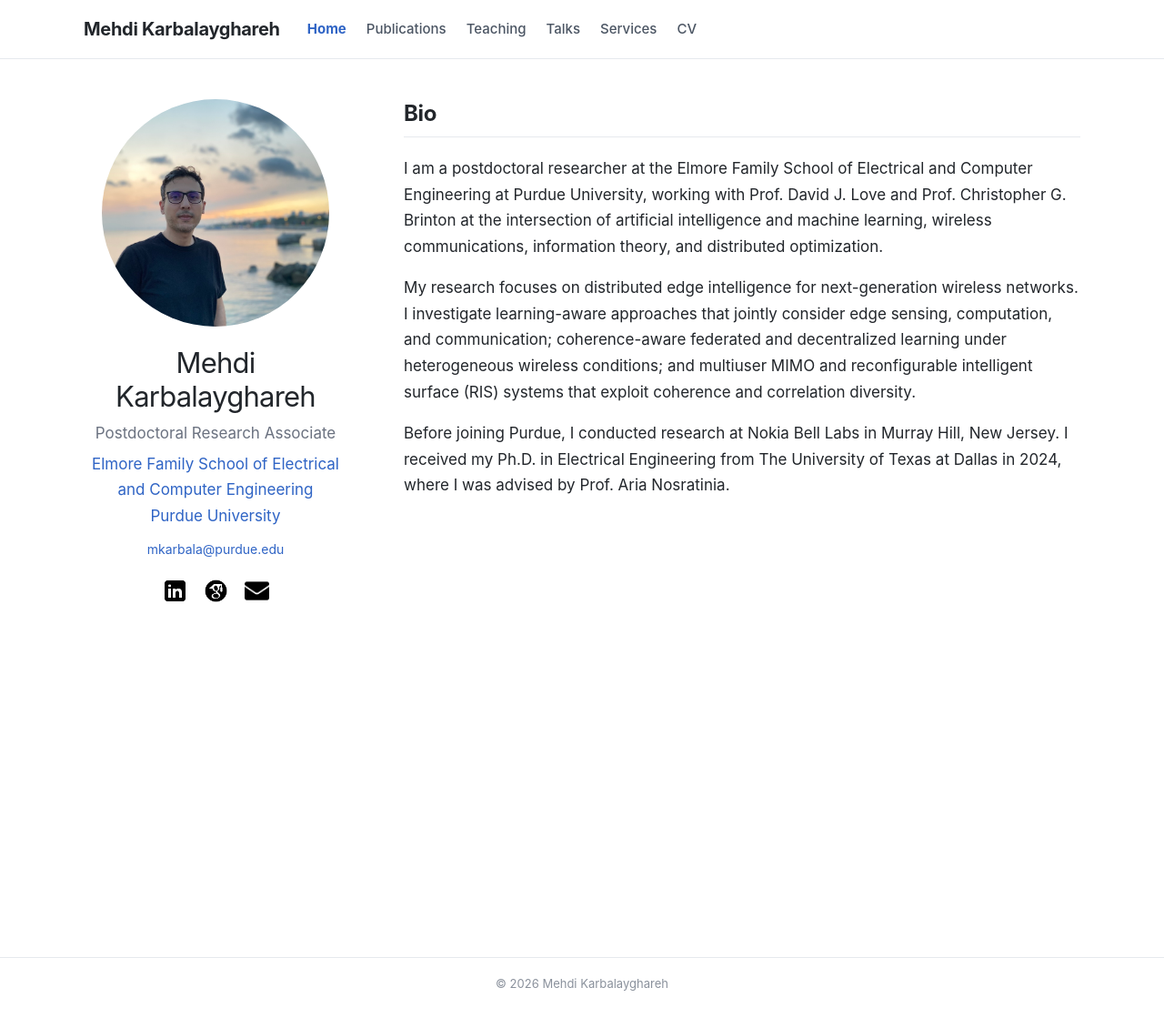
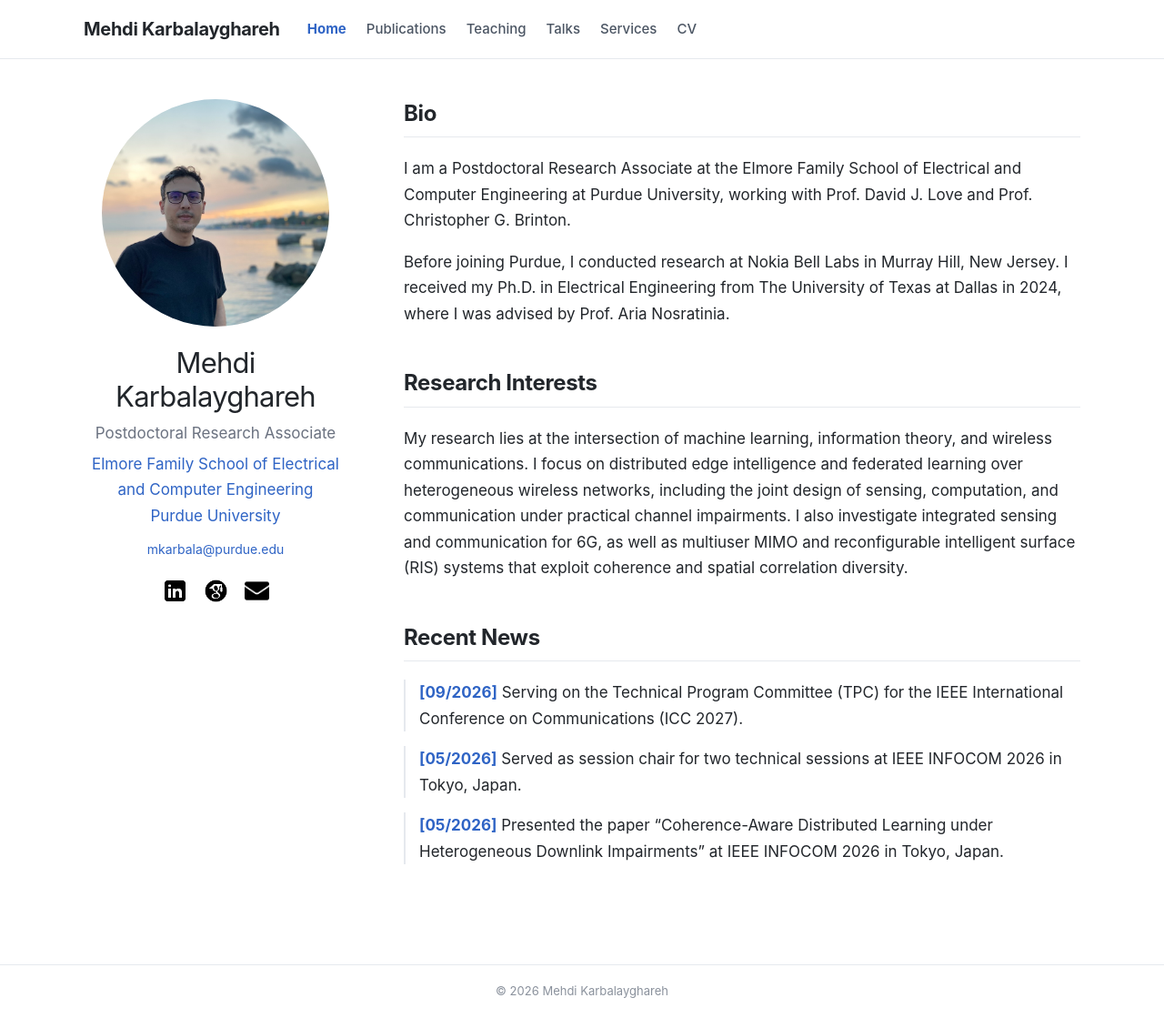
Before and after one commit to mkarbalaygh/mkarbalaygh.github.io, a Jekyll site: the page built from index.md, in a window 1280 px wide and 1119 px high. Shown: the whole window at 91% size. Built offline with Jekyll 4.4.1, drawn with Linux system fonts in a browser that asks for light colours; comment, search, counter and statistics services are not loaded.

Commit message:
Add homepage research and recent news sections
* Separate Bio and Research Interests; add recent news

* List MobiHoc before Physical Communication

* Style homepage recent news list

```diff
--- a/assets/css/style.css
+++ b/assets/css/style.css
@@ -274,6 +274,25 @@ body.home .page-content {
   font-weight: 700;
 }
 
+/* Homepage recent news */
+.news-list {
+  list-style: none;
+  padding: 0;
+  margin: 0;
+}
+
+.news-list li {
+  margin: 0 0 16px;
+  padding-left: 15px;
+  border-left: 2px solid var(--border);
+}
+
+.news-date {
+  font-weight: 700;
+  color: var(--accent);
+  white-space: nowrap;
+}
+
 /* Existing content pages */
 .page-content > div[style*="max-width"] {
   max-width: none !important;
--- a/index.md
+++ b/index.md
@@ -31,14 +31,27 @@ title: "Home"
     <section class="section-block">
       <h2 class="section-heading">Bio</h2>
       <p>
-        I am a postdoctoral researcher at the Elmore Family School of Electrical and Computer Engineering at Purdue University, working with Prof. David J. Love and Prof. Christopher G. Brinton at the intersection of artificial intelligence and machine learning, wireless communications, information theory, and distributed optimization.
-      </p>
-      <p>
-        My research focuses on distributed edge intelligence for next-generation wireless networks. I investigate learning-aware approaches that jointly consider edge sensing, computation, and communication; coherence-aware federated and decentralized learning under heterogeneous wireless conditions; and multiuser MIMO and reconfigurable intelligent surface (RIS) systems that exploit coherence and correlation diversity.
+        I am a Postdoctoral Research Associate at the Elmore Family School of Electrical and Computer Engineering at Purdue University, working with Prof. David J. Love and Prof. Christopher G. Brinton.
       </p>
       <p>
         Before joining Purdue, I conducted research at Nokia Bell Labs in Murray Hill, New Jersey. I received my Ph.D. in Electrical Engineering from The University of Texas at Dallas in 2024, where I was advised by Prof. Aria Nosratinia.
       </p>
     </section>
+
+    <section class="section-block">
+      <h2 class="section-heading">Research Interests</h2>
+      <p>
+        My research lies at the intersection of machine learning, information theory, and wireless communications. I focus on distributed edge intelligence and federated learning over heterogeneous wireless networks, including the joint design of sensing, computation, and communication under practical channel impairments. I also investigate integrated sensing and communication for 6G, as well as multiuser MIMO and reconfigurable intelligent surface (RIS) systems that exploit coherence and spatial correlation diversity.
+      </p>
+    </section>
+
+    <section class="section-block">
+      <h2 class="section-heading">Recent News</h2>
+      <ul class="news-list">
+        <li><strong class="news-date">[09/2026]</strong> Serving on the Technical Program Committee (TPC) for the IEEE International Conference on Communications (ICC 2027).</li>
+        <li><strong class="news-date">[05/2026]</strong> Served as session chair for two technical sessions at IEEE INFOCOM 2026 in Tokyo, Japan.</li>
+        <li><strong class="news-date">[05/2026]</strong> Presented the paper “Coherence-Aware Distributed Learning under Heterogeneous Downlink Impairments” at IEEE INFOCOM 2026 in Tokyo, Japan.</li>
+      </ul>
+    </section>
   </div>
 </div>
```
Also changed, not shown: _pages/services.md (+1 -1 lines).
